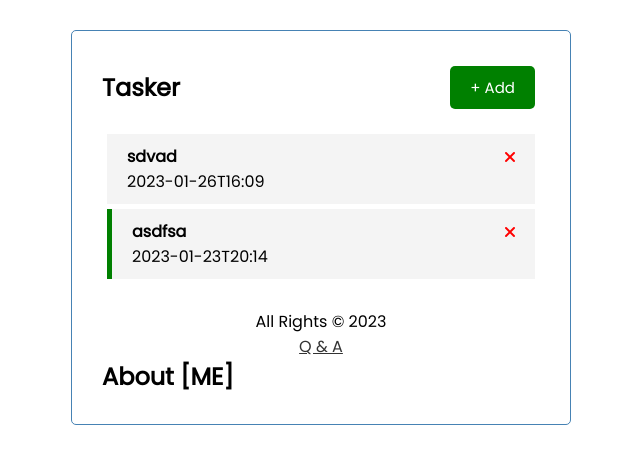
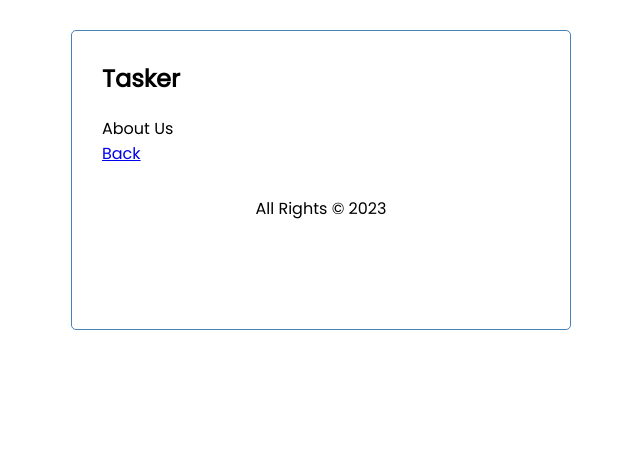
Before and after one commit to IsiteYves/vue-tracker, a Vue app: page /q-n-a in a window 1280 px wide. Shown: the top 464 px of the page, without its empty margins (319-959 px from the left). Built offline with nearby package versions, Linux system fonts and the light colour scheme; data requests are answered from the project's data file.

Commit message:
feat: added routing

```diff
--- a/db.json
+++ b/db.json
@@ -7,10 +7,10 @@
       "id": 1
     },
     {
-      "text": "asdfsa",
-      "day": "2023-01-23T20:14",
+      "text": "sdaf",
+      "day": "2023-01-28T20:21",
       "reminder": true,
-      "id": 3
+      "id": 4
     }
   ]
 }
--- a/src/App.vue
+++ b/src/App.vue
@@ -5,39 +5,22 @@
       :showAddForm="showAddForm"
       :toggleShowAdd="toggleShowAdd"
     />
-    <Add
-      @add-task="addTask"
+    <router-view
       :showAddForm="showAddForm"
       :toggleShowAdd="toggleShowAdd"
-    />
-    <Tasks
-      :tasks="tasks"
-      @delete-item="handleDelete"
-      @toggle-reminder="toggleReminder"
-    />
-    <p
-      v-show="tasks.length === 0"
-      :style="{ color: 'orangered', textAlign: 'center' }"
-    >
-      No records yet
-    </p>
+    ></router-view>
     <Footer />
-    <router-view></router-view>
   </div>
 </template>
 
 <script>
 import Header from "./components/Header";
-import Tasks from "./components/Tasks";
-import Add from "./components/Add";
 import Footer from "./components/Footer";
 
 export default {
   name: "App",
   components: {
     Header,
-    Tasks,
-    Add,
     Footer,
   },
   data() {
@@ -47,74 +30,9 @@ export default {
     };
   },
   methods: {
-    async addTask(task) {
-      const res = await fetch("tasks", {
-        headers: {
-          "Content-type": "application/json",
-        },
-        body: JSON.stringify(task),
-        method: "POST",
-      });
-      if (res.status !== 201) {
-        alert("Error creating a new item");
-        return;
-      }
-      this.tasks = [...this.tasks, task];
-    },
     toggleShowAdd() {
       this.showAddForm = !this.showAddForm;
     },
-    async handleDelete(id) {
-      if (confirm("Sure you want to delete this record?")) {
-        const res = await fetch(`tasks/${id}`, {
-          method: "DELETE",
-        });
-        if (res.status !== 200) {
-          alert("Error deleting record");
-          return;
-        }
-        this.tasks = this.tasks.filter((task) => task.id !== id);
-      }
-    },
-    async toggleReminder(id) {
-      const data = await this.fetchItem(id);
-      const res = await fetch(`tasks/${id}`, {
-        method: "PUT",
-        headers: {
-          "Content-Type": "application/json",
-        },
-        body: JSON.stringify({ ...data, reminder: !data.reminder }),
-      });
-      if (res.status !== 200) {
-        alert("Error updating record");
-        return;
-      }
-      this.tasks = this.tasks.map((task) =>
-        task.id === id ? { ...task, reminder: !task.reminder } : task
-      );
-    },
-    async fetchRecords() {
-      const res = await fetch("tasks");
-      if (res.status !== 200) {
-        alert("Error while fetching records");
-        return;
-      }
-      const data = await res.json();
-      this.tasks = data;
-    },
-    async fetchItem(id) {
-      const res = await fetch(`tasks/${id}`);
-      if (res.status !== 200) {
-        alert("Error while fetching record");
-        return;
-      }
-      const data = await res.json();
-      return data;
-    },
-  },
-  created() {
-    this.tasks = [];
-    this.fetchRecords();
   },
 };
 </script>
--- a/src/components/Footer.vue
+++ b/src/components/Footer.vue
@@ -1,14 +1,18 @@
 <template>
   <footer>
-    All Rights &copy; {{ new Date().getFullYear() }} <br /><a href="/q-n-a"
-      >Q & A</a
-    >
+    All Rights &copy; {{ new Date().getFullYear() }} <br />
+    <router-link v-show="isHomePage" to="/q-n-a">Q & A</router-link>
   </footer>
 </template>
 
 <script>
 export default {
   name: "Footer",
+  computed: {
+    isHomePage() {
+      return this.$route.path === "/";
+    },
+  },
 };
 </script>
 
--- a/src/components/Header.vue
+++ b/src/components/Header.vue
@@ -2,6 +2,7 @@
   <header>
     <h2>{{ heading }}</h2>
     <Button
+      v-show="isHomePage"
       :color="showAddForm ? 'orangered' : 'green'"
       :toggleShowAdd="toggleShowAdd"
       :text="showAddForm ? 'Close' : '+ Add'"
@@ -21,6 +22,11 @@ export default {
   components: {
     Button,
   },
+  computed: {
+    isHomePage() {
+      return this.$route.path === "/";
+    },
+  },
 };
 </script>
 
--- a/src/router/index.js
+++ b/src/router/index.js
@@ -1,7 +1,13 @@
 import { createRouter, createWebHistory } from "vue-router";
+import Landing from "../views/Landing";
 import About from "../views/About";
 
 const routes = [
+  {
+    path: "/",
+    name: "Home",
+    component: Landing,
+  },
   {
     path: "/q-n-a",
     name: "About",
--- a/src/views/About.vue
+++ b/src/views/About.vue
@@ -1,3 +1,4 @@
 <template>
-  <h2>About [ME]</h2>
+  <p>About Us</p>
+  <router-link to="/">Back</router-link>
 </template>
--- /dev/null
+++ b/src/views/Landing.vue
@@ -0,0 +1,107 @@
+<template>
+  <Add
+    @add-task="addTask"
+    :showAddForm="showAddForm"
+    :toggleShowAdd="toggleShowAdd"
+  />
+  <Tasks
+    :tasks="tasks"
+    @delete-item="handleDelete"
+    @toggle-reminder="toggleReminder"
+  />
+  <p
+    v-show="tasks.length === 0"
+    :style="{ color: 'orangered', textAlign: 'center' }"
+  >
+    No records yet
+  </p>
+</template>
+
+<script>
+import Add from "../components/Add";
+import Tasks from "../components/Tasks";
+
+export default {
+  name: "Landing",
+  props: {
+    showAddForm: Boolean,
+    toggleShowAdd: Function,
+  },
+  components: {
+    Add,
+    Tasks,
+  },
+  data() {
+    return {
+      tasks: [],
+    };
+  },
+  created() {
+    this.fetchRecords();
+  },
+  methods: {
+    async addTask(task) {
+      const res = await fetch("tasks", {
+        headers: {
+          "Content-type": "application/json",
+        },
+        body: JSON.stringify(task),
+        method: "POST",
+      });
+      if (res.status !== 201) {
+        alert("Error creating a new item");
+        return;
+      }
+      const data = await res.json();
+      this.tasks = [...this.tasks, data];
+    },
+    async handleDelete(id) {
+      if (confirm("Sure you want to delete this record?")) {
+        const res = await fetch(`tasks/${id}`, {
+          method: "DELETE",
+        });
+        if (res.status !== 200) {
+          alert("Error deleting record");
+          return;
+        }
+        this.tasks = this.tasks.filter((task) => task.id !== id);
+      }
+    },
+    async toggleReminder(id) {
+      const data = await this.fetchItem(id);
+      const res = await fetch(`tasks/${id}`, {
+        method: "PUT",
+        headers: {
+          "Content-Type": "application/json",
+        },
+        body: JSON.stringify({ ...data, reminder: !data.reminder }),
+      });
+      if (res.status !== 200) {
+        alert("Error updating record");
+        return;
+      }
+      this.tasks = this.tasks.map((task) =>
+        task.id === id ? { ...task, reminder: !task.reminder } : task
+      );
+    },
+    async fetchRecords() {
+      const res = await fetch("tasks");
+      if (res.status !== 200) {
+        alert("Error while fetching records");
+        return;
+      }
+      const data = await res.json();
+      this.tasks = data;
+    },
+    async fetchItem(id) {
+      const res = await fetch(`tasks/${id}`);
+      if (res.status !== 200) {
+        alert("Error while fetching record");
+        return;
+      }
+      const data = await res.json();
+      return data;
+    },
+  },
+};
+</script>
```
